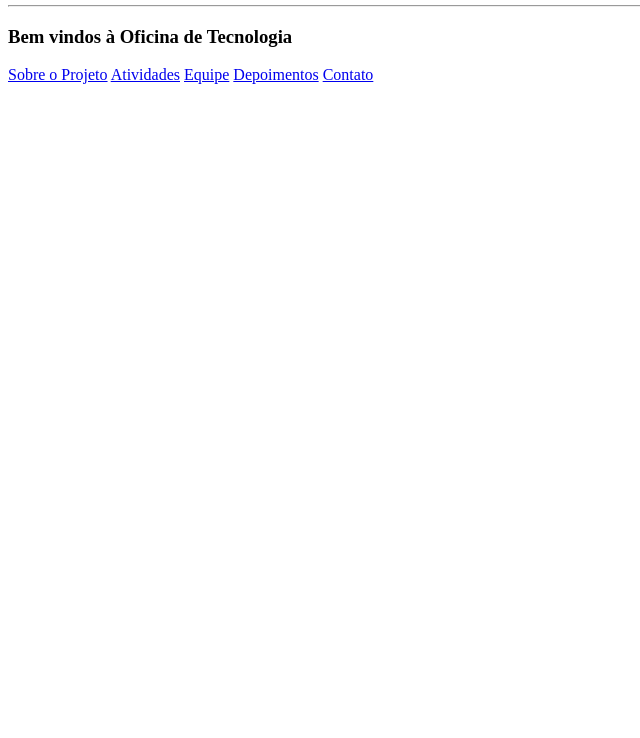
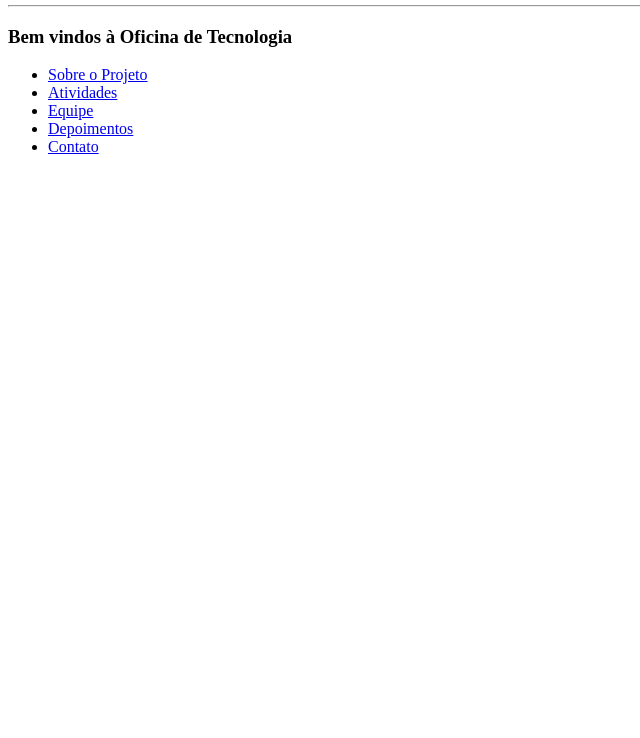
Before and after one commit to IFSPBRA-LPW/tags-semanticas-Felps1910, a plain HTML site: page site html semantico/index.html in a window 1280 px wide. Shown: the part 62-800 px from the top of the page, without its empty margins (0-640 px from the left). Drawn offline with Linux system fonts and the light colour scheme.

Commit message:
acho que esta pronto

```diff
--- a/site html semantico/index.html
+++ b/site html semantico/index.html
@@ -11,11 +11,13 @@
         <hr>
         <h3>Bem vindos à Oficina de Tecnologia</h3>
         <nav>
-            <a href="./sobre.html">Sobre o Projeto</a>
-            <a href="./atividades.html">Atividades</a>
-            <a href="./equipe.html">Equipe</a>
-            <a href="./depoimentos.html">Depoimentos</a>
-            <a href="./contatos.html">Contato</a>
+            <ul>
+            <li><a href="./sobre.html">Sobre o Projeto</a></li>
+            <li><a href="./atividades.html">Atividades</a></li>
+            <li><a href="./equipe.html">Equipe</a></li>
+            <li><a href="./depoimentos.html">Depoimentos</a></li>
+            <li><a href="./contatos.html">Contato</a></li>
+            </ul>
         </nav>
     </header>
 </body>
```
